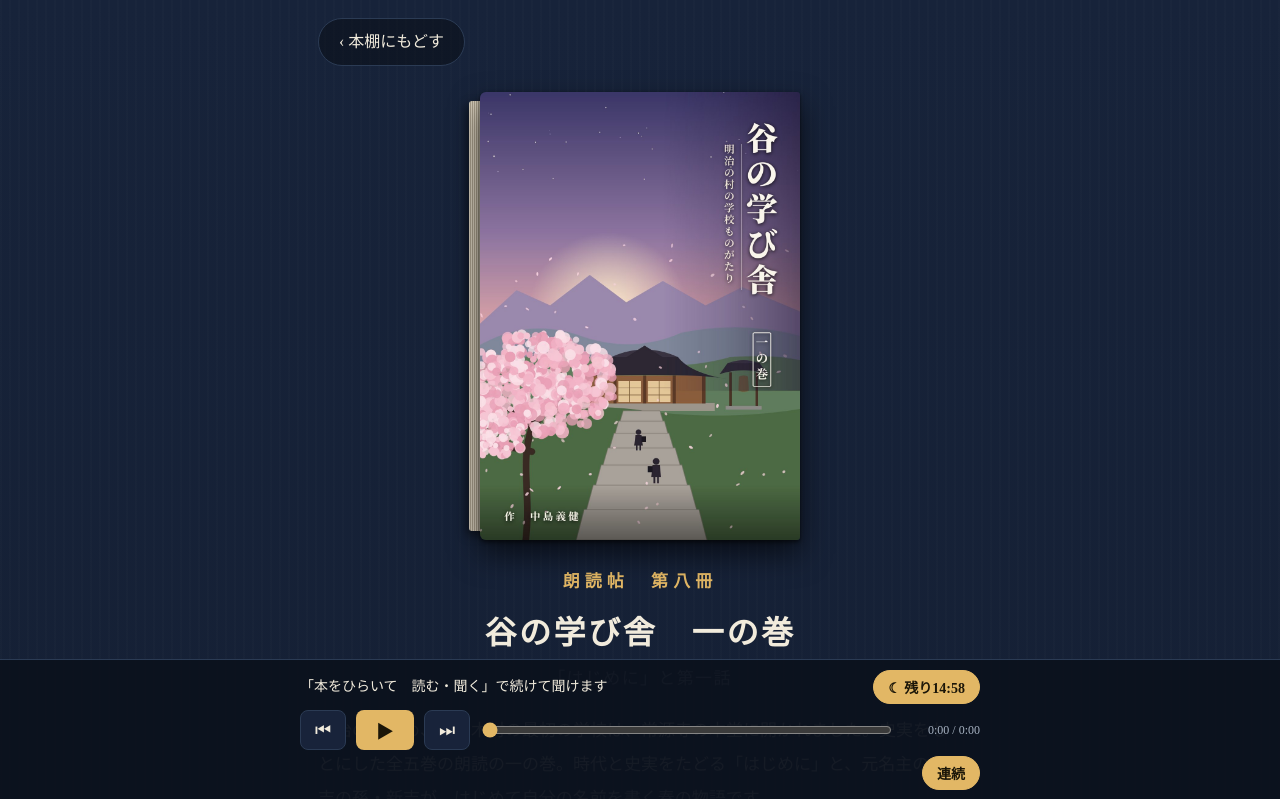
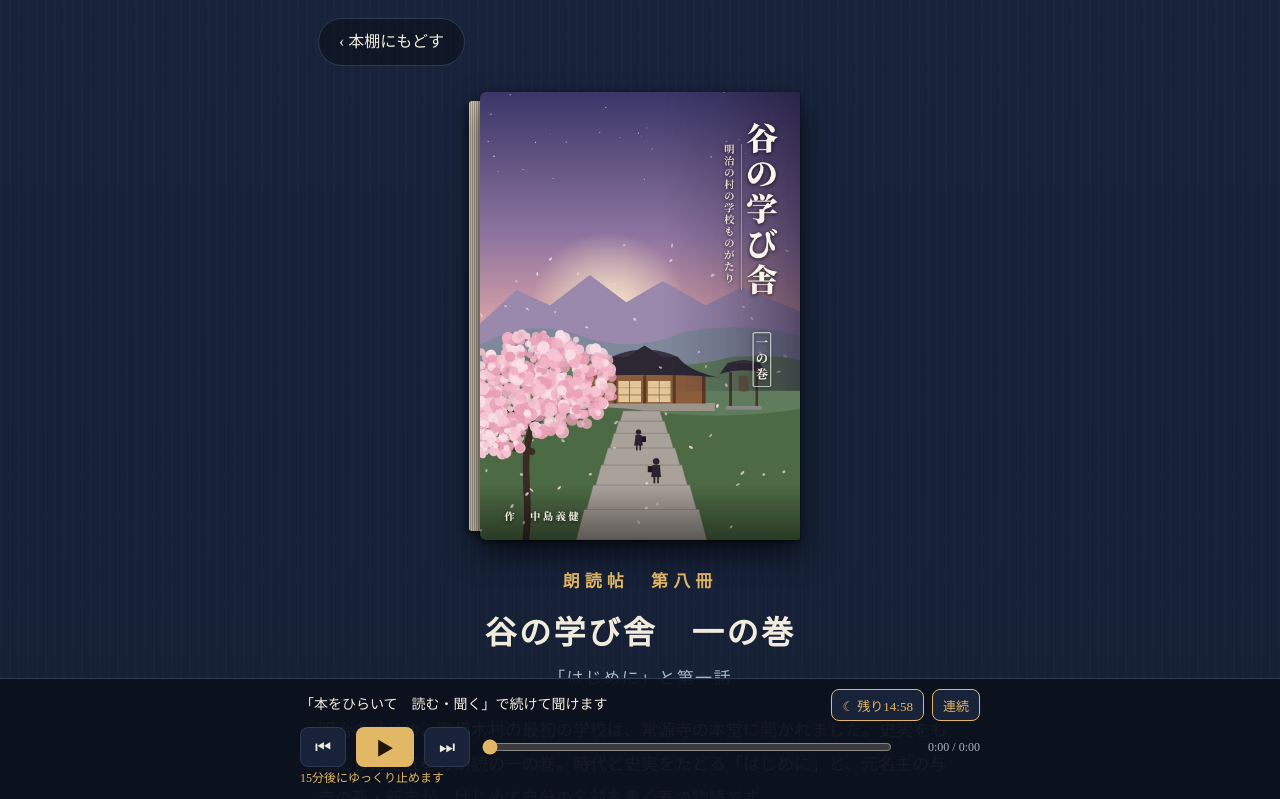
Before and after one commit to yoshi0213saku-spec/roudoku_tanino_manabiya, a plain HTML site: page index.html in a window 1280 px wide. Both pictures are taken after a click on the button "☾ タイマー". Shown: the top 799 px of the page. Drawn offline with Linux system fonts and the light colour scheme.

Commit message:
Add files via upload

```diff
--- a/index.html
+++ b/index.html
@@ -18,7 +18,7 @@
     font-family:"Hiragino Mincho ProN","Yu Mincho","YuMincho","Noto Serif JP","MS PMincho",serif;
     line-height:1.9; -webkit-text-size-adjust:100%; min-height:100vh;
   }
-  .wrap{max-width:680px; margin:0 auto; padding:18px 18px 190px}
+  .wrap{max-width:680px; margin:0 auto; padding:18px 18px 170px}
   .back{
     display:inline-block; font-size:16px; color:var(--ink); text-decoration:none;
     border:1px solid var(--line); border-radius:30px; padding:8px 20px; background:rgba(0,0,0,.35);
@@ -95,18 +95,10 @@
   .nextvol{display:none; text-align:center; margin:0 0 24px}
   .nextvol a{display:inline-block; color:#2a1d10; background:var(--gold); border-radius:30px; padding:12px 28px; text-decoration:none; font-weight:700; letter-spacing:.1em}
 
-  .player .top{display:flex; align-items:center; gap:10px; margin-bottom:6px}
-  .player .top .now-ttl{flex:1; margin-bottom:0; min-width:0}
-  .player .bottom{display:flex; align-items:center; gap:10px; margin-top:6px}
-  .player .bottom .msg{flex:1; min-width:0}
-  .player .pill{
-    font-family:inherit; font-size:14px; width:auto; height:auto; padding:6px 14px; border-radius:18px;
-    border:1px solid var(--line); background:var(--card); color:var(--ink); white-space:nowrap;
-  }
-  .player .pill[aria-pressed="true"]{background:var(--gold); color:#1b1608; border-color:var(--gold); font-weight:700}
-  .toast{position:fixed; left:50%; transform:translateX(-50%); bottom:calc(150px + env(safe-area-inset-bottom,0px));
-    background:var(--ink); color:var(--bg); padding:10px 16px; border-radius:10px; font-size:14px; z-index:30; max-width:calc(100% - 32px)}
-  .toast[hidden]{display:none}
+  .player .head{display:flex; align-items:center; gap:8px; margin-bottom:6px}
+  .player .head .now-ttl{flex:1; min-width:0; margin-bottom:0}
+  .player button.sm{width:auto; height:32px; padding:0 10px; font-size:13px; white-space:nowrap}
+  .player button.sm[aria-pressed="true"]{border-color:var(--gold); color:var(--gold)}
 </style>
 </head>
 <body>
@@ -144,9 +136,10 @@
 
 <div class="player">
   <div class="in">
-    <div class="top">
+    <div class="head">
       <div class="now-ttl" id="nowttl">「本をひらいて　読む・聞く」で続けて聞けます</div>
-      <button class="pill" id="timerBtn" type="button" aria-label="おやすみタイマー" aria-pressed="false">☾ タイマー</button>
+      <button class="sm" id="sleep" aria-label="おやすみタイマー" aria-pressed="false">☾ タイマー</button>
+      <button class="sm" id="cont" aria-label="続けて再生" aria-pressed="true">連続</button>
     </div>
     <div class="ctrl">
       <button id="prev" aria-label="前の話">⏮</button>
@@ -155,15 +148,10 @@
       <input type="range" id="seek" min="0" max="100" value="0" step="0.1">
       <span class="time" id="time">0:00 / 0:00</span>
     </div>
-    <div class="bottom">
-      <div class="msg" id="msg"></div>
-      <button class="pill" id="contBtn" type="button" aria-label="続けて再生" aria-pressed="true">連続</button>
-    </div>
+    <div class="msg" id="msg"></div>
   </div>
 </div>
 
-
-<div class="toast" id="toast" hidden></div>
 <audio id="audio" preload="metadata"></audio>
 
 <script>
@@ -204,7 +192,7 @@ function mark(){
 
 function load(i, autoplay){
   if(i<0 || i>=EPISODES.length) return;
-  audio.volume = 1;
+  try{audio.volume=1}catch(e){}
   cur = i;
   msg.textContent = '';
   audio.src = EPISODES[i].audio;
@@ -230,7 +218,7 @@ audio.addEventListener('timeupdate', ()=>{
 });
 seek.addEventListener('input', ()=>{ if(audio.duration) audio.currentTime = seek.value/100*audio.duration; });
 audio.addEventListener('ended', ()=>{
-  if(SLEEP[sleepIdx]===-1){ resetSleep(); playBtn.textContent='▶'; toast('おやすみなさい'); return; }
+  if(SLEEP[sleepIdx]===-1){ resetSleep(); playBtn.textContent='▶'; msg.textContent='おやすみなさい'; return; }
   if(continuous && cur < EPISODES.length-1){ load(cur+1,true); }
   else if(continuous){ goNextVol().then(ok=>{ if(!ok){ playBtn.textContent='▶'; nowttl.textContent=NEXT_MSG; document.getElementById('nextvol').style.display='block'; } }); }
   else { playBtn.textContent='▶'; nowttl.textContent=NEXT_MSG; document.getElementById('nextvol').style.display='block'; }
@@ -239,41 +227,38 @@ audio.addEventListener('error', ()=>{
   if(cur>=0) msg.textContent = 'この話の音声はまだ入っていません（' + EPISODES[cur].audio + '）';
 });
 
-/* ---- お知らせ ---- */
-function toast(m){const t=document.getElementById('toast');t.textContent=m;t.hidden=false;clearTimeout(toast.h);toast.h=setTimeout(()=>t.hidden=true,2600);}
+/* ---- 連続（谷にひびくと同じ） ---- */
+document.getElementById('cont').onclick=function(){
+  continuous=!continuous; this.setAttribute('aria-pressed',continuous);
+  msg.textContent=continuous?'終わったら次の話へ進みます':'一話ずつ止まります';
+};
 
-/* ---- 連続（押すたびにオン・オフ） ---- */
-const contBtn=document.getElementById('contBtn');
-function showCont(){contBtn.setAttribute('aria-pressed',continuous);}
-contBtn.onclick=()=>{continuous=!continuous;showCont();toast(continuous?'終わったら次の朗読へ進みます':'一話ずつ止まります');};
-showCont();
-
-/* ---- おやすみタイマー（押すたびに 15分→20分→30分→この話まで→切） ---- */
+/* ---- おやすみタイマー（谷にひびくと同じ：押すたびに 15分→20分→30分→この話まで→切） ---- */
 const SLEEP=[0,15,20,30,-1];
-let sleepIdx=0,deadline=null,fading=null;
-function resetSleep(){sleepIdx=0;deadline=null;showSleep();}
+let sleepIdx=0, deadline=null, fading=null;
+const sleepBtn=document.getElementById('sleep');
+function resetSleep(){ sleepIdx=0; deadline=null; showSleep(); }
 function showSleep(){
-  const b=document.getElementById('timerBtn'),m=SLEEP[sleepIdx];b.setAttribute('aria-pressed',m!==0);
-  b.textContent=m===0?'☾ タイマー':m===-1?'☾ この話まで':'☾ 残り'+fmt(Math.max(0,deadline-Date.now())/1000);
+  const m=SLEEP[sleepIdx]; sleepBtn.setAttribute('aria-pressed',m!==0);
+  sleepBtn.textContent=m===0?'☾ タイマー':m===-1?'☾ この話まで':'☾ 残り'+fmt(Math.max(0,deadline-Date.now())/1000);
 }
 function checkSleep(){
-  if(!deadline||fading)return;
+  if(!deadline||fading) return;
   if(Date.now()>=deadline){
-    if(audio.paused){resetSleep();return;}
-    let v=1;fading=setInterval(()=>{v-=0.05;try{audio.volume=Math.max(0,v)}catch(e){}
-      if(v<=0){clearInterval(fading);fading=null;audio.pause();try{audio.volume=1}catch(e){}resetSleep();toast('おやすみなさい');}},500);
+    if(audio.paused){ resetSleep(); return; }
+    let v=1; fading=setInterval(()=>{ v-=0.05; try{audio.volume=Math.max(0,v)}catch(e){}
+      if(v<=0){ clearInterval(fading); fading=null; audio.pause(); try{audio.volume=1}catch(e){} resetSleep(); msg.textContent='おやすみなさい'; } },500);
   }
 }
-document.getElementById('timerBtn').onclick=()=>{
-  if(fading){clearInterval(fading);fading=null;try{audio.volume=1}catch(e){}}
-  sleepIdx=(sleepIdx+1)%SLEEP.length;const m=SLEEP[sleepIdx];
-  deadline=m>0?Date.now()+m*60000:null;showSleep();
-  toast(m===0?'タイマーを切りました':m===-1?'いまの朗読が終わったら止めます':m+'分後にゆっくり止めます');
+sleepBtn.onclick=()=>{
+  if(fading){ clearInterval(fading); fading=null; try{audio.volume=1}catch(e){} }
+  sleepIdx=(sleepIdx+1)%SLEEP.length; const m=SLEEP[sleepIdx];
+  deadline=m>0?Date.now()+m*60000:null; showSleep();
+  msg.textContent=m===0?'タイマーを切りました':m===-1?'いまの話が終わったら止めます':m+'分後にゆっくり止めます';
 };
-setInterval(()=>{if(deadline)showSleep();checkSleep();},1000);
-showSleep();
+setInterval(()=>{ if(deadline) showSleep(); checkSleep(); },1000);
 
-/* 本棚の目次から開いたとき（#ep1 など）、その話を選んでおく */
+/* ---- 本棚の目次から開いたとき（#ep1 など）、その話を選んでおく ---- */
 function openFromHash(){ const m=location.hash.match(/^#ep(\d+)$/); if(m && EPISODES[+m[1]]) load(+m[1], false); }
 window.addEventListener('hashchange', openFromHash);
 setTimeout(openFromHash, 200);
```
Also changed, not shown: maki2.html (+33 -48 lines), maki3.html (+33 -48 lines), maki4.html (+33 -48 lines), maki5.html (+33 -48 lines).
